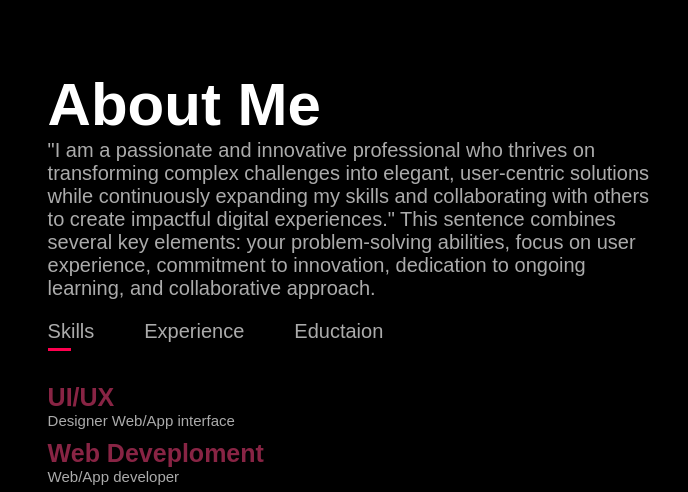
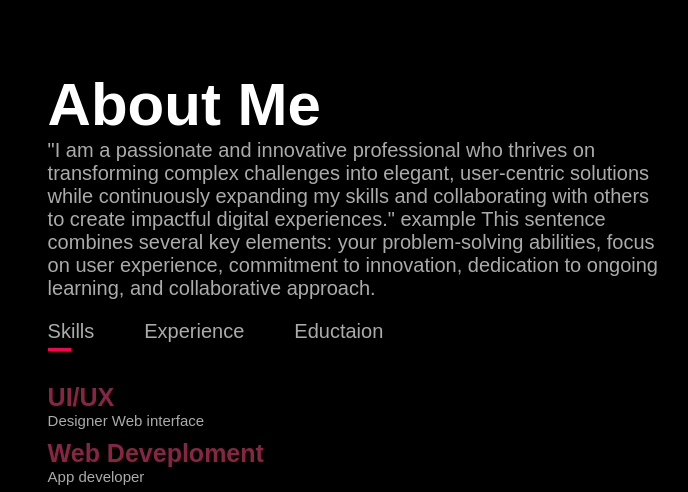
Before and after one commit to Kartik-chavan51/Codsoft-project-1, a plain HTML site: page task1.html in a window 1280 px wide. Shown: the part 820-1312 px from the top of the page, 490-1178 px from the left. Drawn offline with Linux system fonts and the light colour scheme.

Commit message:
About changed

```diff
--- a/task1.html
+++ b/task1.html
@@ -43,7 +43,7 @@
             <h1 class="sub-title">About Me</h1>
 
             <p>"I am a passionate and innovative professional who thrives on transforming complex challenges into elegant, user-centric solutions while continuously expanding my skills and collaborating with others to create impactful digital experiences."
-              This sentence combines several key elements: your problem-solving abilities, focus on user experience, commitment to innovation, dedication to ongoing learning, and collaborative approach.</p>
+              example This sentence combines several key elements: your problem-solving abilities, focus on user experience, commitment to innovation, dedication to ongoing learning, and collaborative approach.</p>
             <div class="tab-titles">
               <p class="tab-links active-link" onclick="opentab('skills')">Skills</p>
               <p class="tab-links" onclick="opentab('experience')">Experience</p>
@@ -52,8 +52,8 @@
 
             <div class="tab-contents active-tab" id="skills">
               <ul>
-                <li><span>UI/UX</span><br>Designer Web/App interface</li>
-                <li><span>Web Deveploment</span><br> Web/App developer</li>
+                <li><span>UI/UX</span><br>Designer Web interface</li>
+                <li><span>Web Deveploment</span><br> App  developer</li>
                 <li><span>App Development</span><br>Building ios and android</li>
               </ul>
             </div>
```
